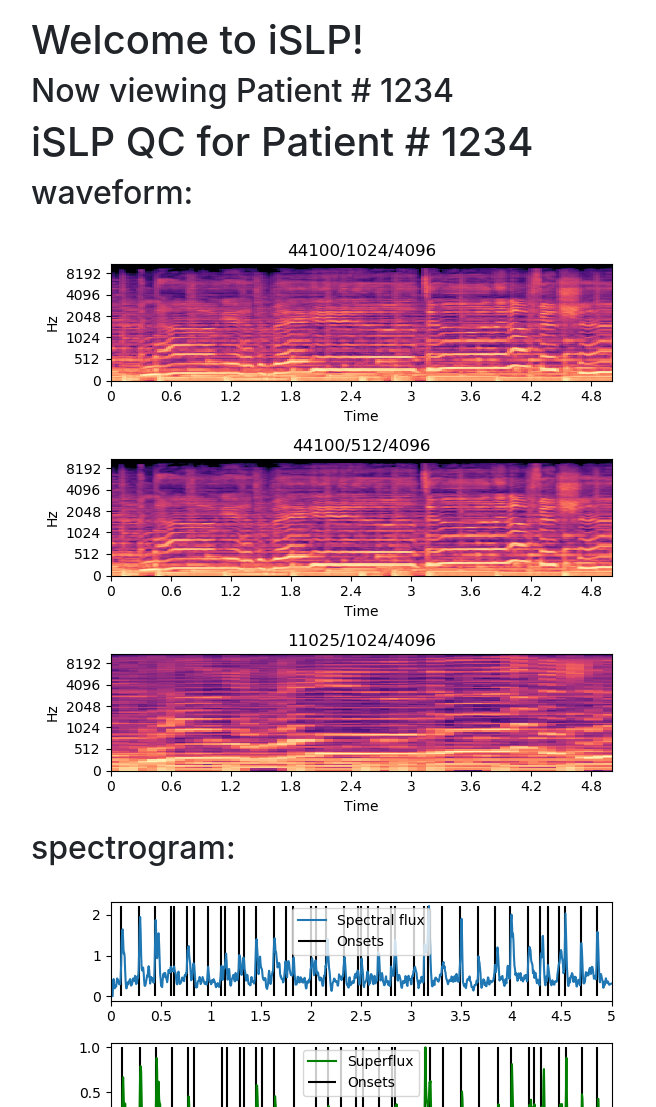
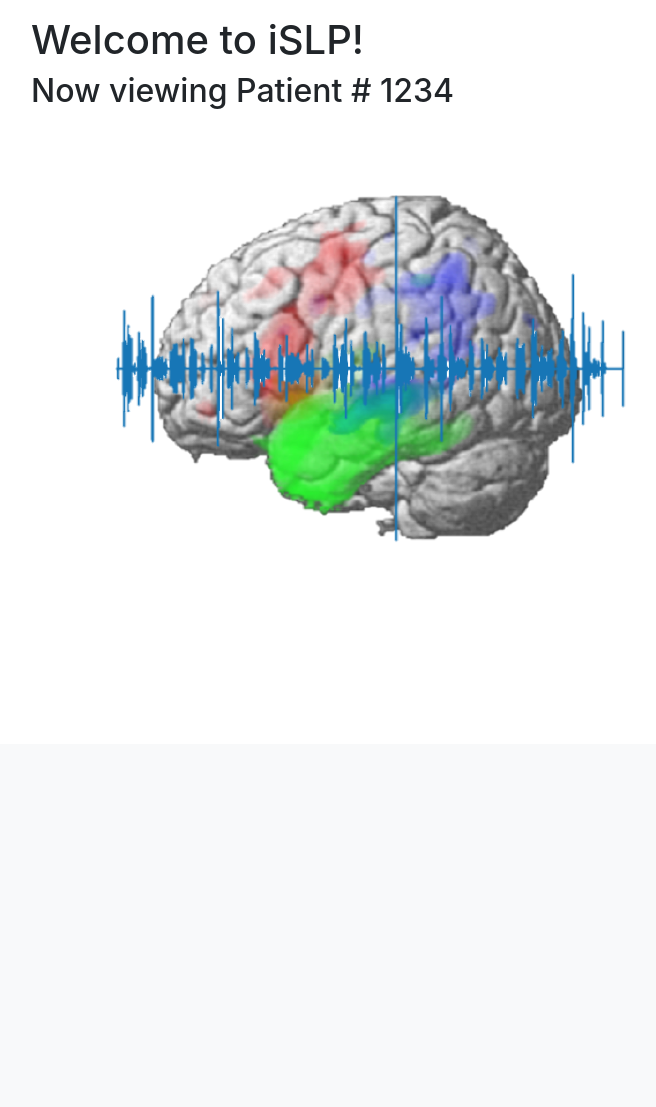
Before and after one commit to kesshijordan/autoSLP, a Flask app: page / in a window 1280 px wide. Shown: the part 56-1163 px from the top of the page, without its empty margins (54-710 px from the left). After the commit the page ends 598 px from the top, so only its background shows below. Run offline with Flask 2, Linux system fonts and the light colour scheme; some libraries are stand-ins or nearby versions.

Commit message:
welcome page redone

```diff
--- a/SLP_App/islp/templates/index.html
+++ b/SLP_App/islp/templates/index.html
@@ -3,9 +3,7 @@
 {% block content %}
   <h1>Welcome to iSLP!</h1>
   <h2>Now viewing Patient # {{user.PIDN}}</h2>
-  <h1>iSLP QC for Patient # {{user.PIDN}}</h1>
   {% for snap in snapshots %}
-  <h2><p>{{snap.name}}:</p></h2>
   <div><img src={{snap.path}}></div>
   {% endfor %}
 
--- a/SLP_App/islp/views.py
+++ b/SLP_App/islp/views.py
@@ -35,8 +35,8 @@ def loadwav(wavpath):
 @app.route('/index')
 def index():
     user = {'PIDN': '1234'}
-    snapshots = [{'name': 'waveform', 'path': '/static/images/test1.png'},
-                 {'name': 'spectrogram', 'path': '/static/images/test2.png'}]
+    snapshots = [
+        {'name': 'logo', 'path': '/static/images/iSLP_logo_small.png'}]
     return render_template("index.html", title='Home', user=user, snapshots=snapshots)
 
 
```
Also changed, not shown: SLP_App/islp/static/images/iSLP_logo_small.png (added).
